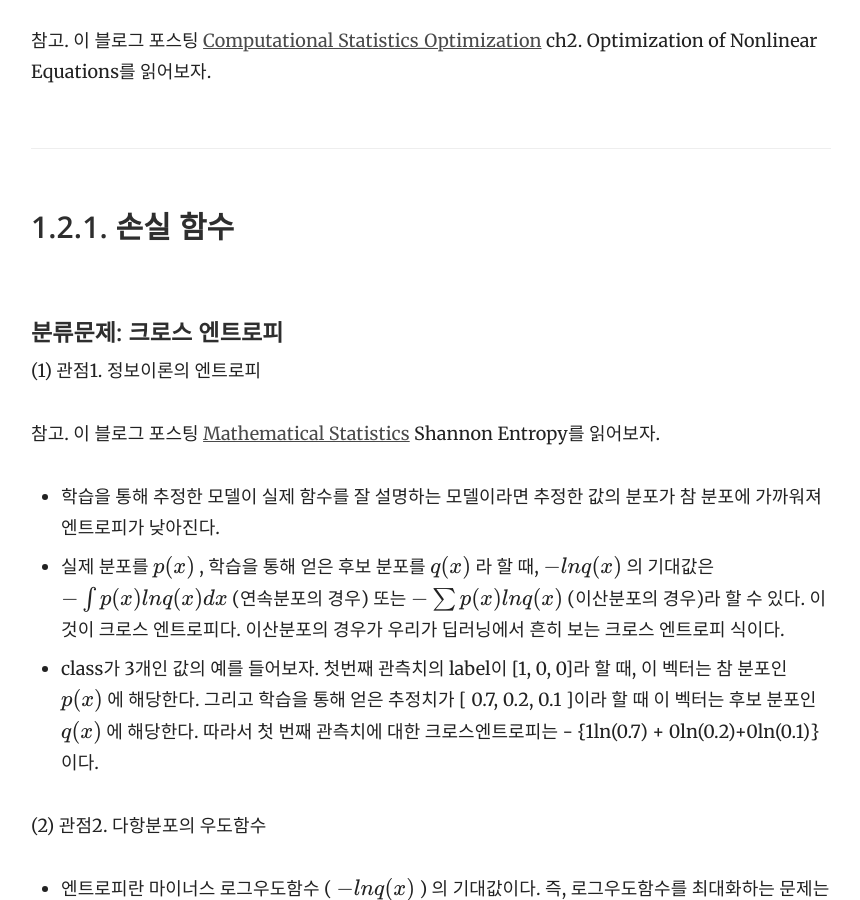
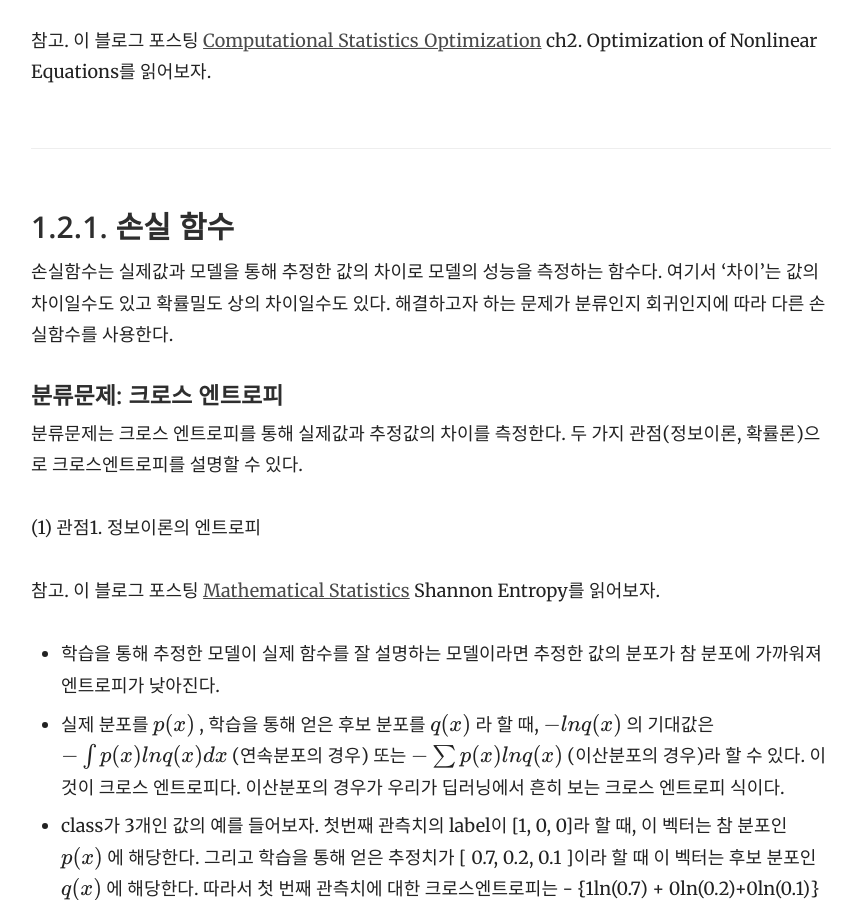
Before and after one commit to yrk3434/yrk3434.github.io, a Jekyll site: the page built from _docs/Theory/Deep Learning Overview.md, in a window 1280 px wide and 900 px high, scrolled down 2803 px. Shown: the whole window, without its empty margins (359-1219 px from the left). Built offline with Jekyll 4.4.1, drawn with Linux system fonts in a browser that asks for light colours; formulas are drawn with MathJax 3.

Commit message:
Update Deep Learning Overview.md

```diff
--- a/_docs/Theory/Deep Learning Overview.md
+++ b/_docs/Theory/Deep Learning Overview.md
@@ -69,9 +69,13 @@ toc_label: 목차
 참고. 이 블로그 포스팅 [Computational Statistics_Optimization](https://yrk3434.github.io/Theory/Computational%20Statistics_Optimization/) ch2. Optimization of Nonlinear Equations를 읽어보자.
 
 ### 1.2.1. 손실 함수
+
+손실함수는 실제값과 모델을 통해 추정한 값의 차이로 모델의 성능을 측정하는 함수다. 여기서 '차이'는 값의 차이일수도 있고 확률밀도 상의 차이일수도 있다. 해결하고자 하는 문제가 분류인지 회귀인지에 따라 다른 손실함수를 사용한다.
 <br/>
 
 #### 분류문제: 크로스 엔트로피
+
+분류문제는 크로스 엔트로피를 통해 실제값과 추정값의 차이를 측정한다. 두 가지 관점(정보이론, 확률론)으로 크로스엔트로피를 설명할 수 있다.
 
 (1) 관점1. 정보이론의 엔트로피 <br/>
 
```
